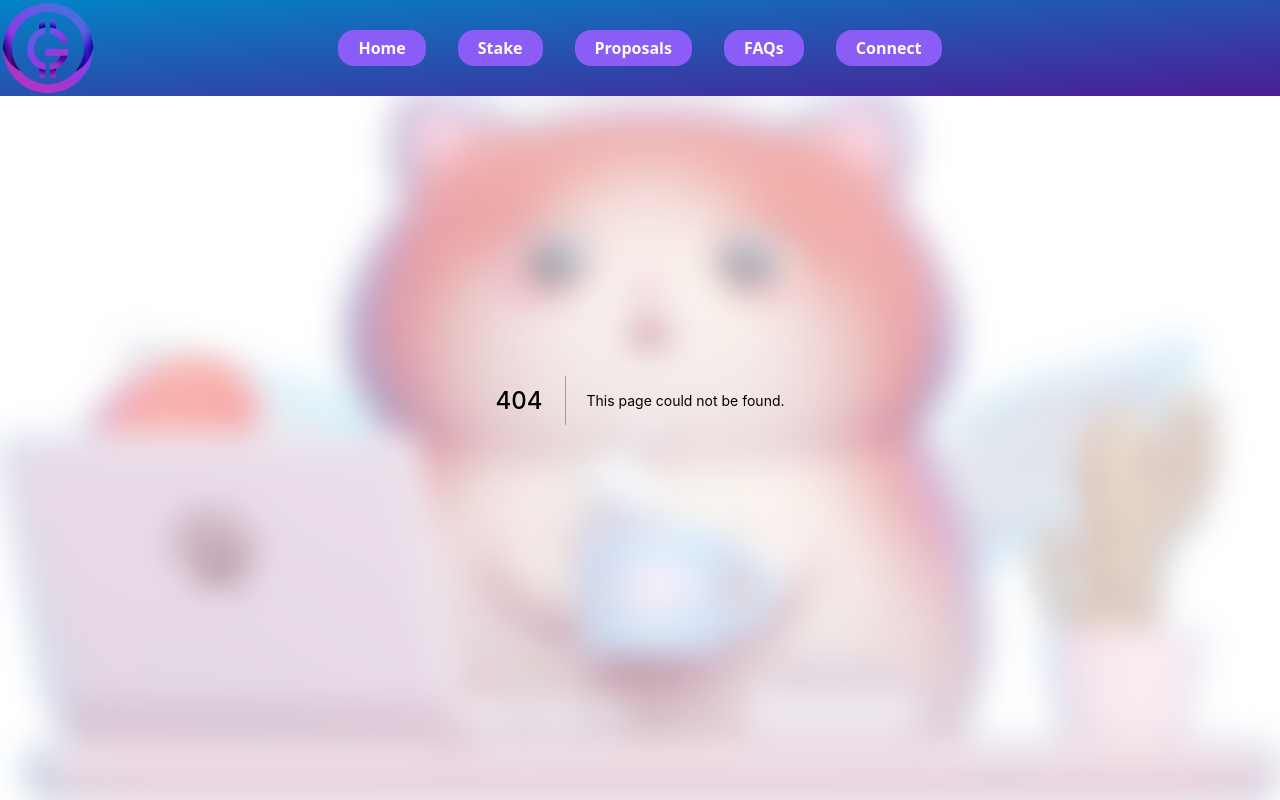
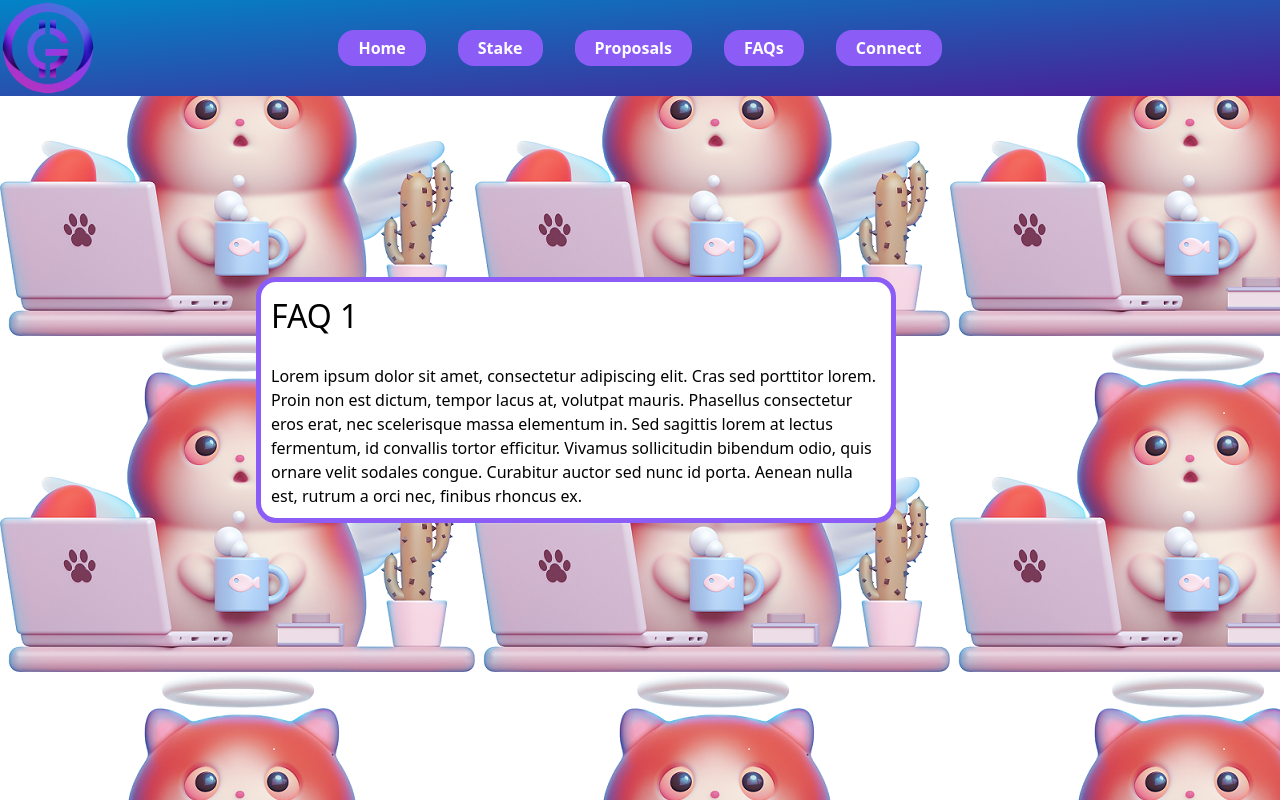
Before and after one commit to rav-coder/GoodDAO, a Next.js app: page /faqs in a window 1280 px wide. Before the commit this address had no page. Built offline with nearby package versions, Linux system fonts and the light colour scheme.

Commit message:
added faqs and proposal page

```diff
--- /dev/null
+++ b/pages/faqs.js
@@ -0,0 +1,13 @@
+import styles from '../styles/Home.module.css'
+import React from 'react'
+import Paragraph from '../components/Paragraph'
+
+const paragraphText = 'Lorem ipsum dolor sit amet, consectetur adipiscing elit. Cras sed porttitor lorem. Proin non est dictum, tempor lacus at, volutpat mauris. Phasellus consectetur eros erat, nec scelerisque massa elementum in. Sed sagittis lorem at lectus fermentum, id convallis tortor efficitur. Vivamus sollicitudin bibendum odio, quis ornare velit sodales congue. Curabitur auctor sed nunc id porta. Aenean nulla est, rutrum a orci nec, finibus rhoncus ex.'
+
+export default function Faqs() {
+    return (
+        <div className={styles.body}>
+            <Paragraph header="FAQ 1" text={paragraphText} />
+        </div>
+    )
+}
--- /dev/null
+++ b/pages/proposals.js
@@ -0,0 +1,13 @@
+import styles from '../styles/Home.module.css'
+import React from 'react'
+import Paragraph from '../components/Paragraph'
+
+const paragraphText = 'Lorem ipsum dolor sit amet, consectetur adipiscing elit. Cras sed porttitor lorem. Proin non est dictum, tempor lacus at, volutpat mauris. Phasellus consectetur eros erat, nec scelerisque massa elementum in. Sed sagittis lorem at lectus fermentum, id convallis tortor efficitur. Vivamus sollicitudin bibendum odio, quis ornare velit sodales congue. Curabitur auctor sed nunc id porta. Aenean nulla est, rutrum a orci nec, finibus rhoncus ex.'
+
+export default function Proposals() {
+    return (
+        <div className={styles.body}>
+            <Paragraph header="Proposal 1" text={paragraphText} />
+        </div>
+    )
+}
```
